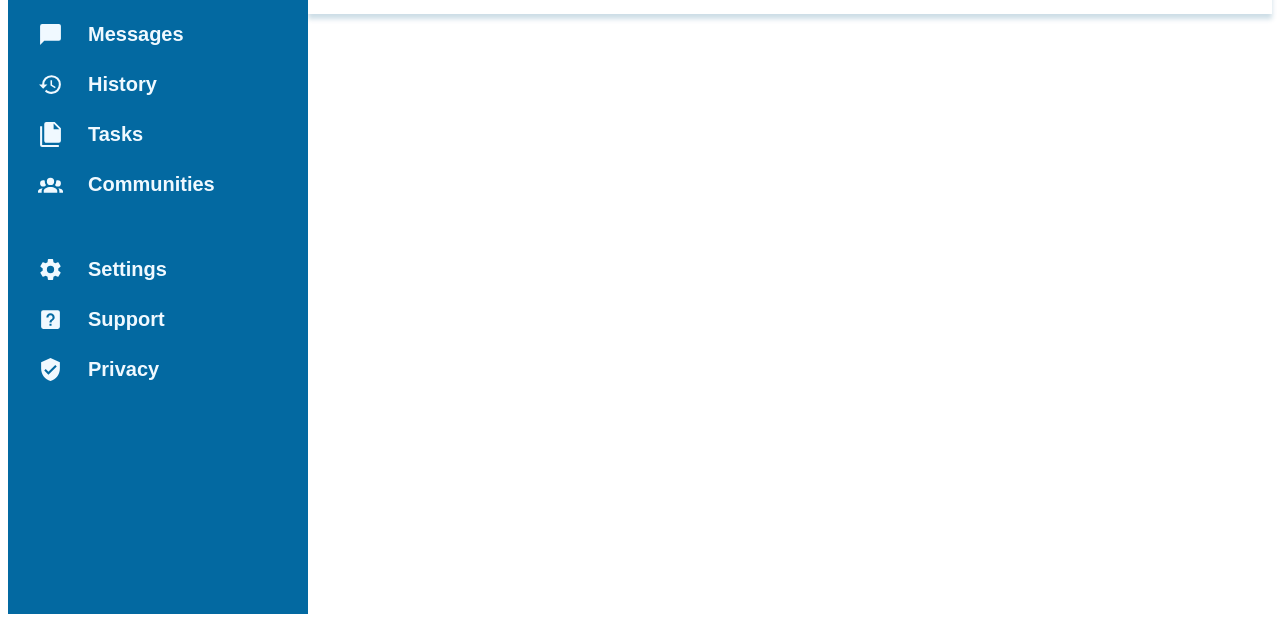
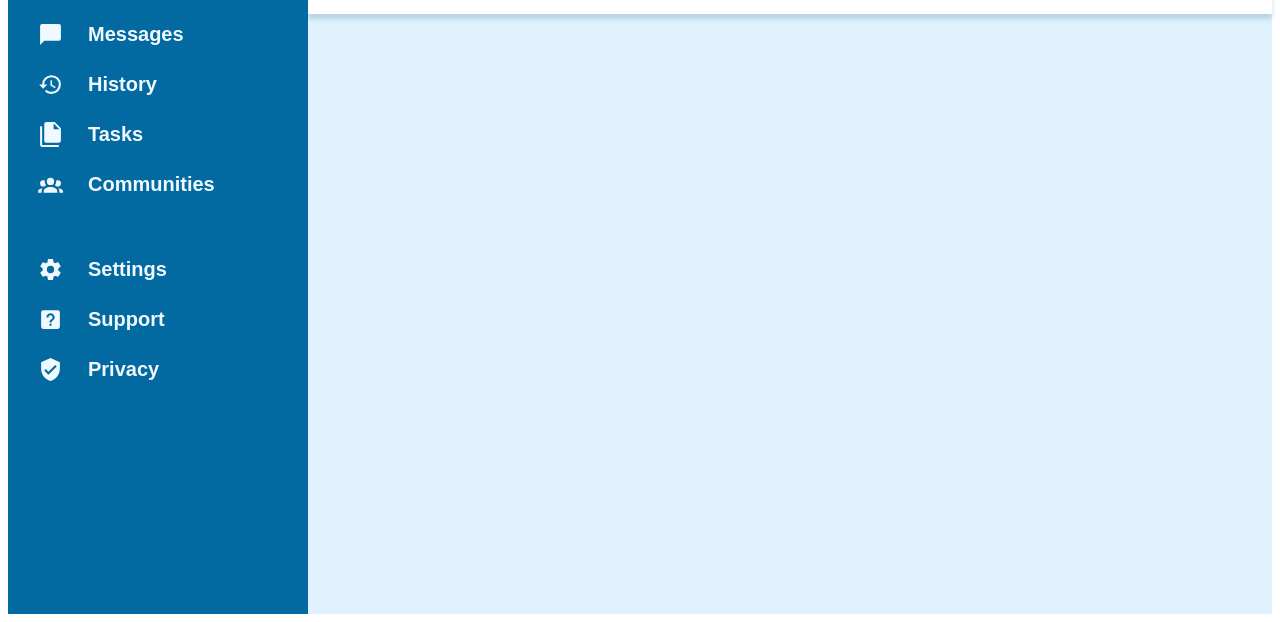
Before and after one commit to h4sitha/admin-dashboard, a plain HTML site: page index.html in a window 1280 px wide. Shown: the part 194-816 px from the top of the page. Drawn offline with Linux system fonts and the light colour scheme.

Commit message:
Place main container behind others using z index
When the background color was applied to the main container, the header
shadow disappeared.

```diff
--- a/styles.css
+++ b/styles.css
@@ -191,6 +191,8 @@ main {
     grid-row: 2 / 3;
     display: grid;
     grid-template-columns: 5fr 2fr;
+    background-color: #e0f2fe;
+    z-index: -1;
 }
 
 main * {
```
